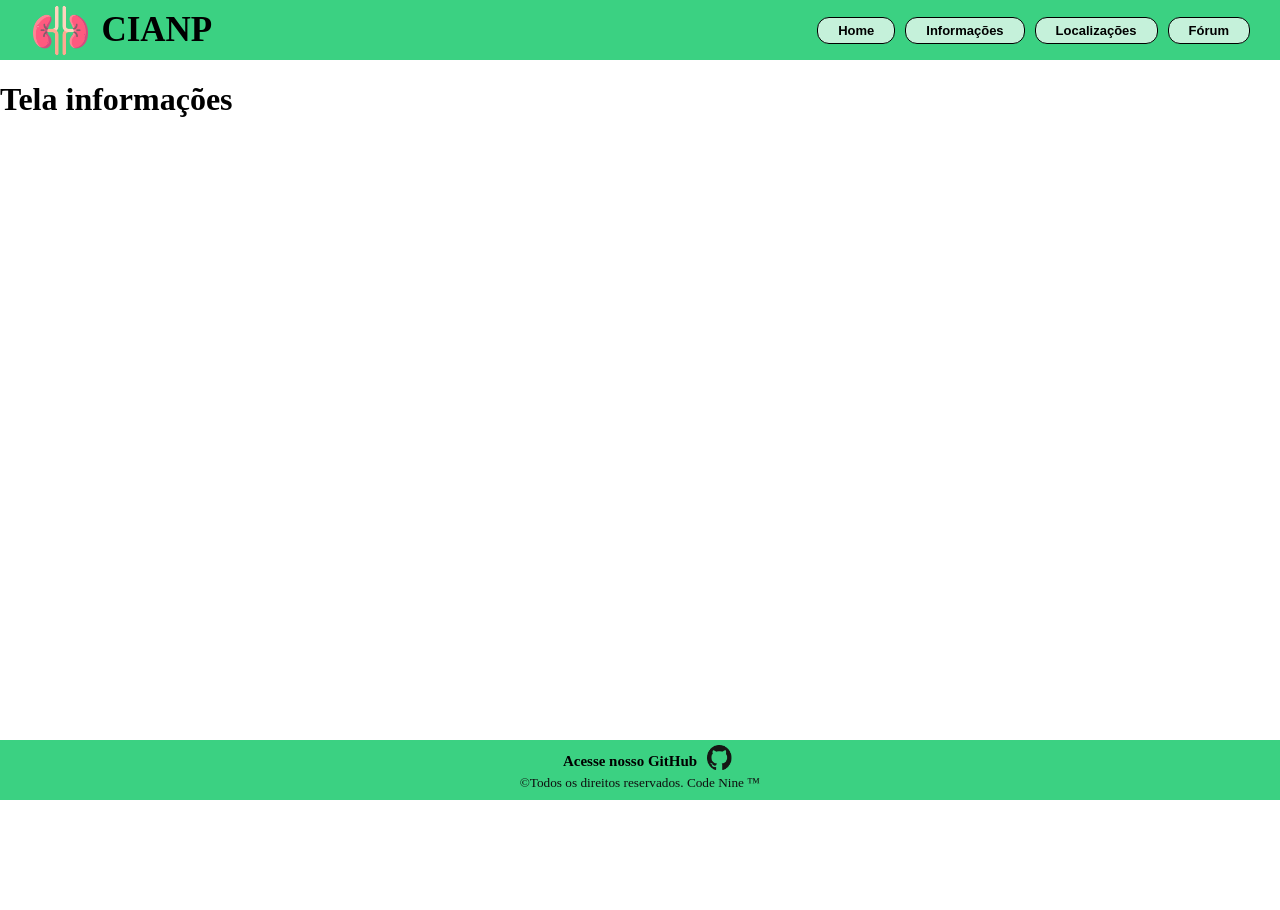
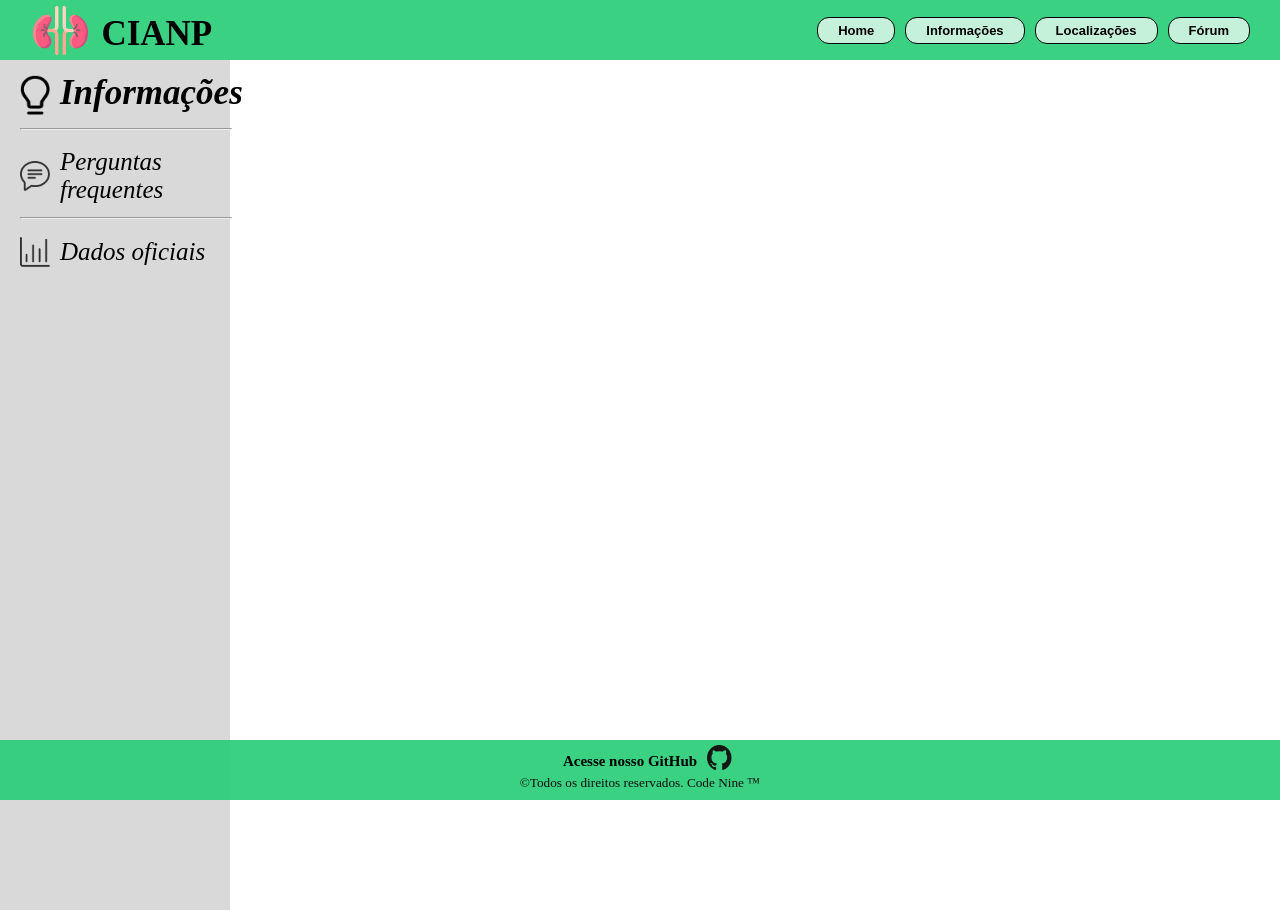
Before and after one commit to Code-Nine-FTC/Grupo-Code-Nine, a Flask app: page /info in a window 1280 px wide. Before the commit the page ends 800 px from the top, so only its background shows below. Run offline with Flask 3, Linux system fonts and the light colour scheme.

Commit message:
Sidebar da tela de informações criada
Sidebar da tela de informações criada

```diff
--- a/src/static/base.css
+++ b/src/static/base.css
@@ -46,6 +46,7 @@ ul li a{
 
 .esquerda {
     margin-right: auto;
+
 }
 
 #logo {
@@ -64,6 +65,9 @@ ul li a{
     color: #000000;
     font-weight: bolder;
     font-size: 35px;
+    padding-bottom: 0;
+    margin-bottom: 0;
+    padding-bottom: 15px;
 }
 
 footer{
--- a/src/static/forum.css
+++ b/src/static/forum.css
@@ -0,0 +1,3 @@
+h1 {
+    color: rgb(255, 8, 0);
+}
--- a/src/static/info.css
+++ b/src/static/info.css
@@ -0,0 +1,55 @@
+#sidebar {
+    background-color: #D9D9D9;
+    width: 18%;
+    height: 850px;
+    margin-top: 0;
+
+}
+
+.sideitens {
+    margin-top: 0;
+    list-style: none;
+    display: flex;
+    flex-direction: column;
+    justify-content: center;
+    align-items: flex-start;
+    padding-left: 20px;
+}
+
+.liside{
+    display: flex;
+    align-items: center;
+    padding-bottom: 5px;
+    padding-top: 10px;
+}
+
+#infosidebar {
+    font-size: 35px;
+}
+
+.topicbar {
+    font-size: 25px;
+    font-style: italic;
+}
+
+#ideiaicon {
+    padding-top: 5px;
+    width: 30px;
+    height: 40px;
+    padding-right: 10px;
+}
+
+.sideicons {
+    width: 30px;
+    height: 30px;
+    padding-right: 10px;
+}
+
+.testehr{
+    color: #ffffffb4;
+    width: 100%;
+}
+
+h1{
+    color: rgb(0, 136, 255);
+}
--- a/src/static/localizacao.css
+++ b/src/static/localizacao.css
@@ -0,0 +1,3 @@
+h1 {
+    color: chartreuse;
+}
--- a/src/templates/base.html
+++ b/src/templates/base.html
@@ -5,6 +5,7 @@
     <meta name="viewport" content="width=device-width, initial-scale=1.0">
     <title>{% block title %}{% endblock %}</title>
     <link rel="stylesheet" href="{{ url_for('static', filename='base.css') }}">
+    <link{% block css %}{% endblock %}>
 </head>
 <body>
 <header>
--- a/src/templates/cadastro.html
+++ b/src/templates/cadastro.html
@@ -2,7 +2,10 @@
 {% block title %}
 Cadastro
 {% endblock %}
-<link rel="stylesheet" href="{{ url_for('static', filename='base.css') }}">
+
+{% block css %}
+rel="stylesheet" href="{{ url_for('static', filename='cadastro.css') }}"
+{% endblock %}
 
 {% block content %}
     <main class="container2">
--- a/src/templates/dados.html
+++ b/src/templates/dados.html
@@ -2,6 +2,10 @@
 
 {% block title %}
 Estatísticas
+{% endblock %}
+
+{% block css %}
+rel="stylesheet" href="{{ url_for('static', filename='info.css') }}"
 {% endblock %}
 
 <link rel="stylesheet" href="{{ url_for('static', filename='info.css') }}">
--- a/src/templates/forum.html
+++ b/src/templates/forum.html
@@ -3,7 +3,9 @@
 {% block title %}
 Fórum
 {% endblock %}
-
+<!-- {% block css %}
+rel="stylesheet" href="{{ url_for('static', filename='forum.css') }}"
+{% endblock %} -->
 <link rel="stylesheet" href="{{ url_for('static', filename='forum.css') }}">
 
 {% block content %}
--- a/src/templates/info.html
+++ b/src/templates/info.html
@@ -4,8 +4,24 @@
 Informações
 {% endblock %}
 
-<link rel="stylesheet" href="{{ url_for('static', filename='infocss') }}">
+{% block css %}
+rel="stylesheet" href="{{ url_for('static', filename='info.css') }}"
+{% endblock %}
 
 {% block content %}
-<h1>Tela informações</h1>
+<!-- <h1>Tela informações</h1> -->
+<div id="sidebar">
+    <ul class="sideitens">
+        <li class="liside"><img id="ideiaicon" src="{{url_for('static', filename='vector.png')}}">
+            <b class="topicbar" id="infosidebar">Informações</b></li>
+        <hr class="testehr">
+        <li class="liside"><img class="sideicons" src="{{url_for('static', filename='chaticon.png')}}">
+            <a class="topicbar" href="/info">Perguntas frequentes</a></li>
+        <hr class="testehr">
+        <li class="liside"><img class="sideicons" src="{{url_for('static', filename='dataicon.png')}}">
+            <a class="topicbar" href="/dados">Dados oficiais</a></li>
+    </ul>
+
+
+</div>
 {% endblock %}
--- a/src/templates/localizacao.html
+++ b/src/templates/localizacao.html
@@ -4,7 +4,9 @@
 Localizações
 {% endblock %}
 
-<link rel="stylesheet" href="{{ url_for('static', filename='localizacao.css') }}">
+{% block css %}
+rel="stylesheet" href="{{ url_for('static', filename='localizacao.css') }}"
+{% endblock %}
 
 {% block content %}
 <h1>Tela localizacões</h1>
--- a/src/templates/login.html
+++ b/src/templates/login.html
@@ -3,7 +3,10 @@
 Login
 {% endblock %}
 
-<link rel="stylesheet" href="{{ url_for('static', filename='cadastro.css') }}">
+{% block css %}
+rel="stylesheet" href="{{ url_for('static', filename='cadastro.css') }}"
+{% endblock %}
+
 
 {% block content %}
     <main class="container">
```
Also changed, not shown: src/static/Vector.png (added), src/static/chaticon.png (added), src/static/dataicon.png (added).
